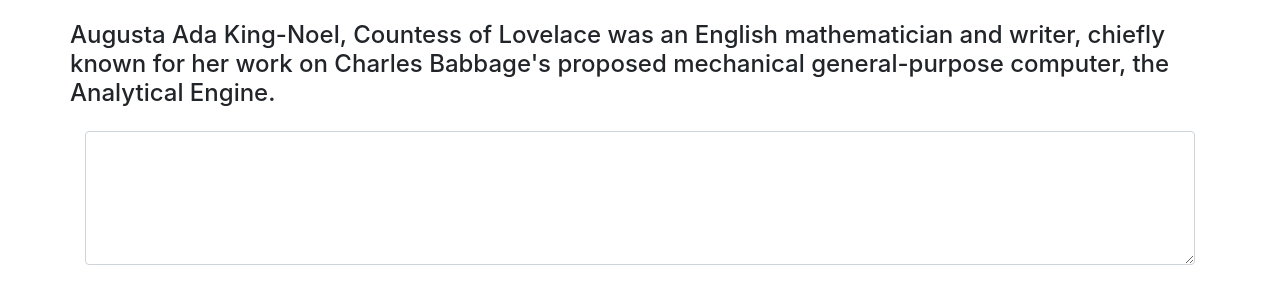
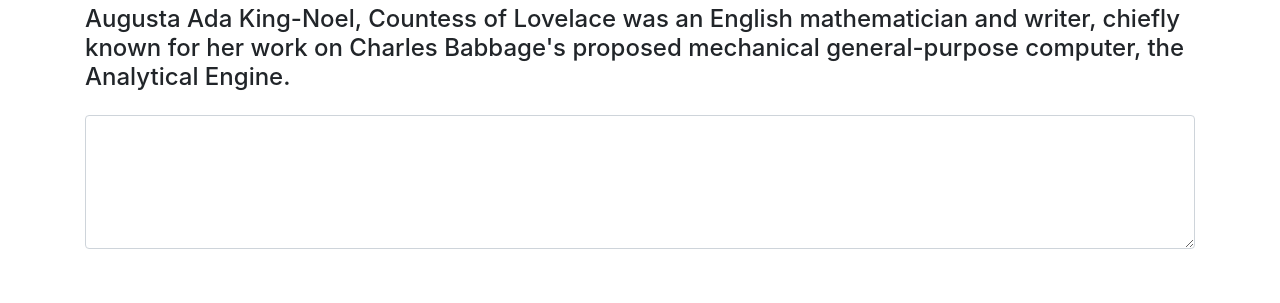
Before and after one commit to Lexmark0381/KeyboardEvaluator, a website: page KeyboardEvaluator/index.html in a window 1280 px wide. Shown: the part 101-404 px from the top of the page. Drawn offline with nearby package versions, Linux system fonts and the light colour scheme; no server answers.

Commit message:
minor changes

```diff
--- a/KeyboardEvaluator/index.html
+++ b/KeyboardEvaluator/index.html
@@ -4,9 +4,11 @@
     <meta charset="UTF-8">
     <title>Keyboard Evaluator</title>
     <script src="https://code.jquery.com/jquery-3.2.1.js"></script>
-    <link rel="stylesheet" href="https://maxcdn.bootstrapcdn.com/bootstrap/4.0.0-beta.2/css/bootstrap.min.css" integrity="sha384-PsH8R72JQ3SOdhVi3uxftmaW6Vc51MKb0q5P2rRUpPvrszuE4W1povHYgTpBfshb" crossorigin="anonymous">
     <script src="https://maxcdn.bootstrapcdn.com/bootstrap/4.0.0-beta.2/js/bootstrap.min.js" integrity="sha384-alpBpkh1PFOepccYVYDB4do5UnbKysX5WZXm3XxPqe5iKTfUKjNkCk9SaVuEZflJ" crossorigin="anonymous"></script>
     <script src="/socket.io/socket.io.js"></script>
+    <link rel="stylesheet" href="https://maxcdn.bootstrapcdn.com/bootstrap/4.0.0-beta.2/css/bootstrap.min.css" integrity="sha384-PsH8R72JQ3SOdhVi3uxftmaW6Vc51MKb0q5P2rRUpPvrszuE4W1povHYgTpBfshb" crossorigin="anonymous">
+
+
 
 </head>
 <script>
@@ -23,22 +25,30 @@
 
     }
 </script>
+<style>
+
+
+</style>
 <body>
 <div class="container" style="padding-top: 50px;">
-    <div class="row">
+    <div class="half">
+        <div class="row full">
             <h1 class="mx-auto">Keyboard Evaluator</h1>
         </div>
 
-    <div class="row mt-3">
-        <h4>
+        <div class="row">
+            <h4 class="col-sm-12">
                 Augusta Ada King-Noel, Countess of Lovelace was an English mathematician and writer, chiefly known for her work on Charles Babbage's proposed mechanical general-purpose computer, the Analytical Engine.
             </h4>
         </div>
-    <div class="row mt-3">
+    </div>
+    <div class="half">
+        <div class="row mt-3 full">
             <div class="form-group col-sm-12">
                 <textarea class="form-control" rows="5" id="writtenText"></textarea>
             </div>
         </div>
     </div>
+</div>
 </body>
 </html>
```
Lines whose indentation alone changed are shown as unchanged.
